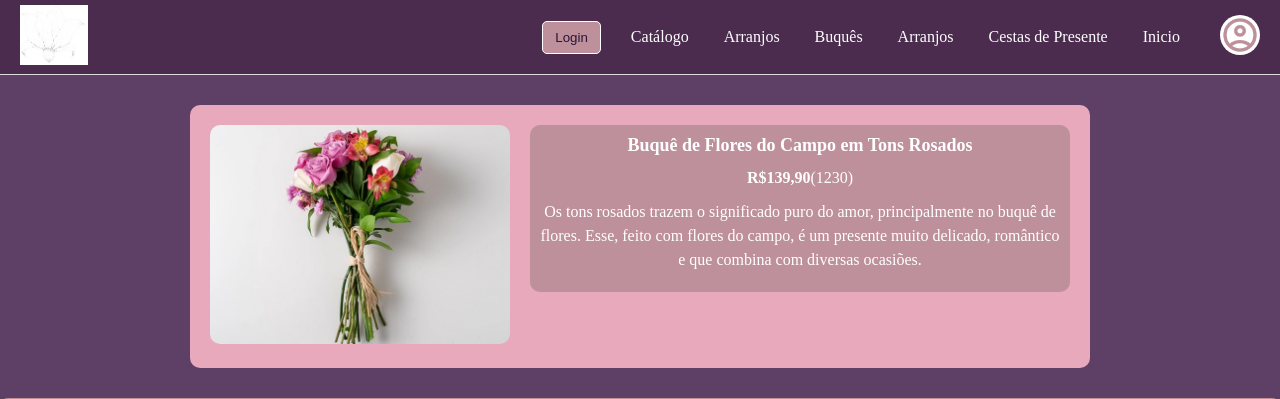
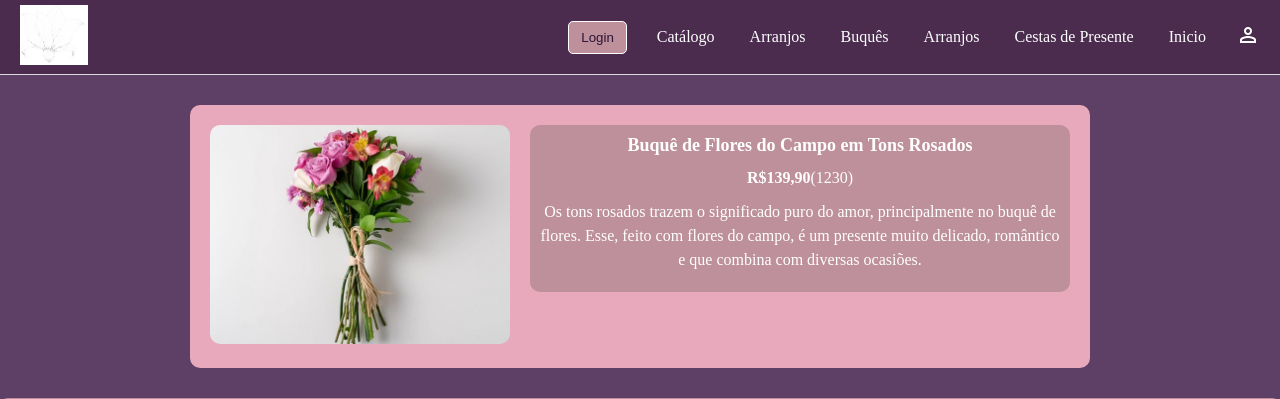
Before and after one commit to liviacamargoap/PROJETO-SITE-FLORES-DS, a Flask app: page /compras in a window 1280 px wide. Shown: the top 399 px of the page. Run offline with Flask 3, Linux system fonts and the light colour scheme.

Commit message:
ADD: Material Icons

```diff
--- a/templates/compras.html
+++ b/templates/compras.html
@@ -7,6 +7,7 @@
     <link rel="stylesheet" href="/styles/global.css">
     <link rel="stylesheet" href="/styles/reset.css">
     <link rel="stylesheet" href="/styles/var.css">
+    <link rel="stylesheet" href="https://fonts.googleapis.com/css2?family=Material+Symbols+Outlined:opsz,wght,FILL,GRAD@24,400,0,0&icon_names=person" />
 </head>
 <body>
     <header>
@@ -27,7 +28,9 @@
 
             </ul>
             <div class="perfil">
-              <img src="/img/iconProfileInicial.jpg" alt="Perfil">
+             <span class="material-symbols-outlined">
+                person
+            </span>
             </div>
           </nav>
         </div>
```
